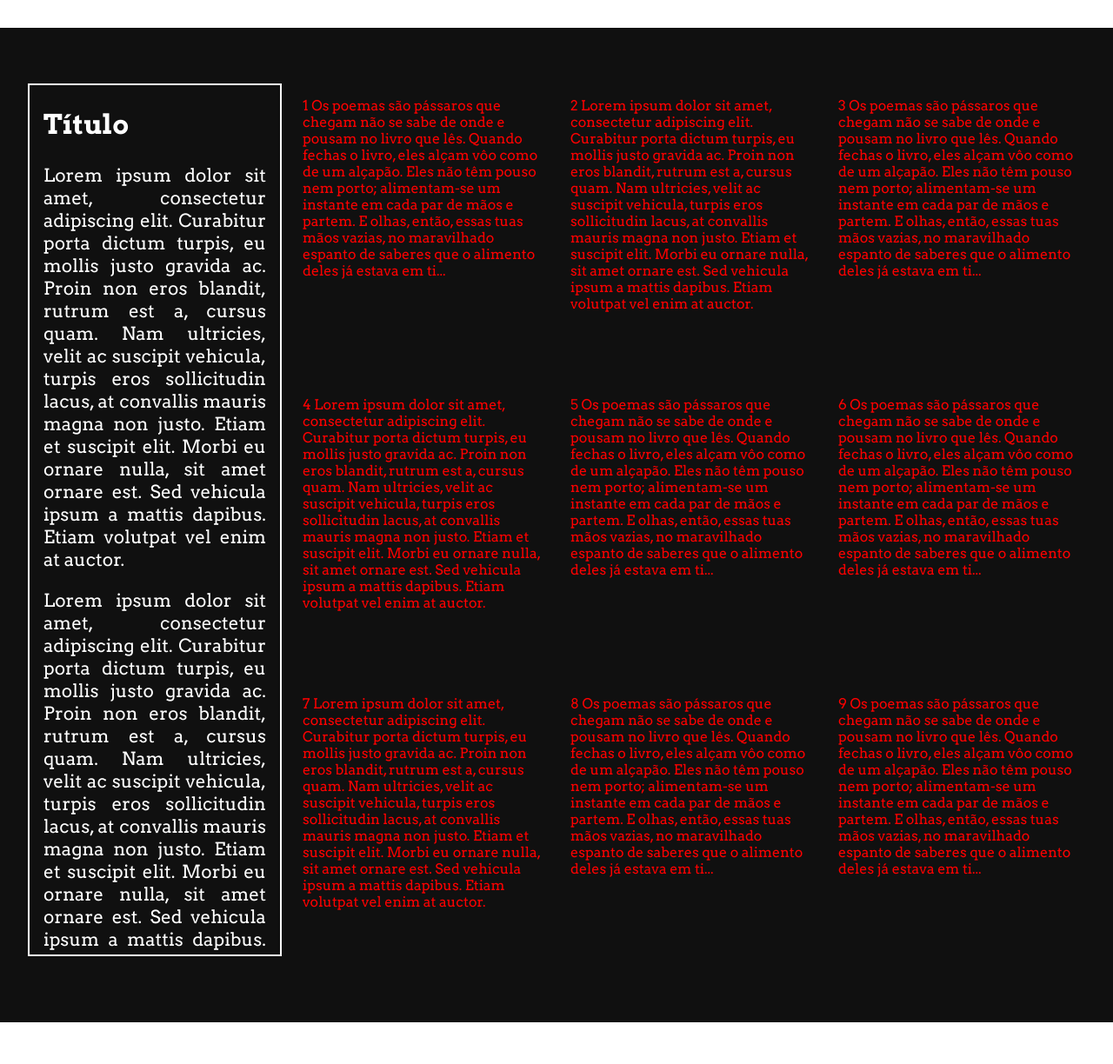
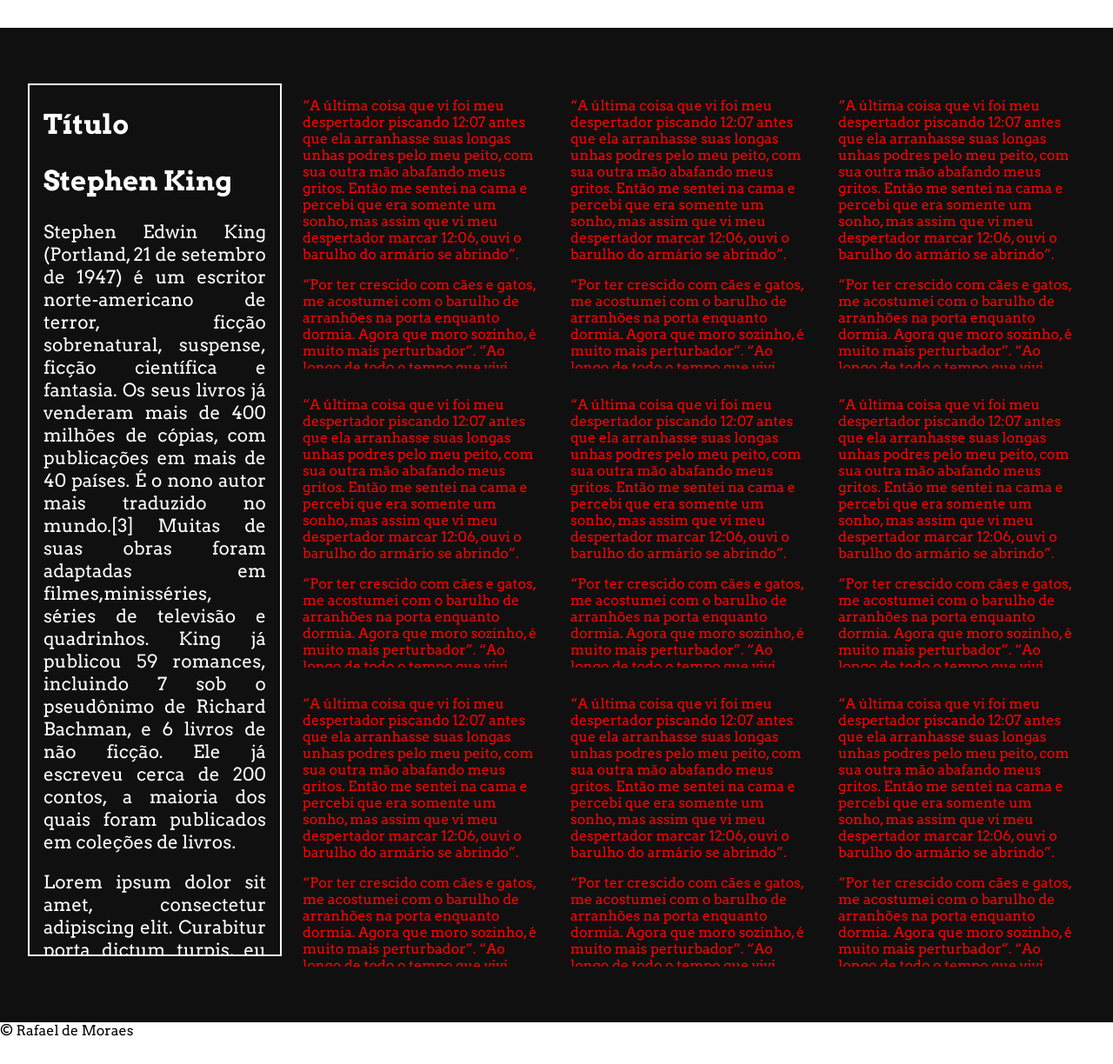
Before and after one commit to rafamoraes89/site, a plain HTML site: page index.html in a window 1280 px wide. Shown: the part 1088-2312 px from the top of the page at 87% size. Drawn offline with Linux system fonts and the light colour scheme.

Commit message:
Update index.html

```diff
--- a/index.html
+++ b/index.html
@@ -13,7 +13,7 @@
     <nav class="topnav">
         <a href="#news">Notícias</a>
         <a href="#contact">Contato</a>
-        <a href="#about">Sobre</a>
+        <a href="article.html">Artigos</a>
         <a class="active" href="#home">Home</a>
     </nav>
 
@@ -22,39 +22,63 @@
             <h1>Título</h1>
             <h3>Título Secundário</h3>
 
-            <p>Lorem ipsum dolor sit amet, consectetur adipiscing
-            elit. Curabitur porta dictum turpis, eu mollis justo gravida
-            ac. Proin non eros blandit, rutrum est a, cursus quam. Nam
-            ultricies, velit ac suscipit vehicula, turpis eros
-            sollicitudin lacus, at convallis mauris magna non justo.
-            Etiam et suscipit elit. Morbi eu ornare nulla, sit amet
-            ornare est. Sed vehicula ipsum a mattis dapibus. Etiam
-            volutpat vel enim at auctor.</p>
-            <p>Aenean pharetra convallis pellentesque. Vestibulum et metus lectus. Nunc consectetur, ipsum in viverra eleifend, erat erat ultricies felis, at ultricies mi massa eu ligula. Suspendisse in justo dapibus metus sollicitudin ultrices id sed nisl.</p>
-            <p>Lorem ipsum dolor sit amet, consectetur adipiscing elit. Curabitur porta dictum turpis, eu mollis justo gravida ac. Proin non eros blandit, rutrum est a, cursus quam. Nam ultricies, velit ac suscipit vehicula, turpis eros sollicitudin lacus, at convallis mauris magna non justo. Etiam et suscipit elit. Morbi eu ornare nulla, sit amet ornare est. Sed vehicula ipsum a mattis dapibus. Etiam volutpat vel enim at auctor.</p>
-            <p>Aenean pharetra convallis pellentesque. Vestibulum et metus lectus. Nunc consectetur, ipsum in viverra eleifend, erat erat ultricies felis, at ultricies mi massa eu ligula. Suspendisse in justo dapibus metus sollicitudin ultrices id sed nisl.</p>
-            <p>Aenean pharetra convallis pellentesque. Vestibulum et metus lectus. Nunc consectetur, ipsum in viverra eleifend, erat erat ultricies felis, at ultricies mi massa eu ligula. Suspendisse in justo dapibus metus sollicitudin ultrices id sed nisl.</p>
-            <p>Lorem ipsum dolor sit amet, consectetur adipiscing elit. Curabitur porta dictum turpis, eu mollis justo gravida ac. Proin non eros blandit, rutrum est a, cursus quam. Nam ultricies, velit ac suscipit vehicula, turpis eros sollicitudin lacus, at convallis mauris magna non justo. Etiam et suscipit elit. Morbi eu ornare nulla, sit amet ornare est. Sed vehicula ipsum a mattis dapibus. Etiam volutpat vel enim at auctor.</p>
-            <p>Aenean pharetra convallis pellentesque. Vestibulum et metus lectus. Nunc consectetur, ipsum in viverra eleifend, erat erat ultricies felis, at ultricies mi massa eu ligula. Suspendisse in justo dapibus metus sollicitudin ultrices id sed nisl.</p>
+           <h1>Parasita</h1>
+            <h3>Melhores filmes 2019 - suspense </h3>
+
+            <p> Desde o primeiro frame, Parasita traça um retrato crítico da realidade sul-coreana,
+                chamando atenção para as desigualdades econômicas que dividem aquele país.
+            </p>
+            <p>
+                Em dois polos opostos, as famílias Kim e Park simbolizam dois modos de vida totalmente
+                distintos: uns vivem abaixo do limiar da pobreza e os outros são milionários. Isso se torna
+                visível nas dinâmicas, nos problemas e nos universos mentais dos núcleos familiares.
+            </p>
+            <p>
+                Os Kim trabalham todos juntos e vão inventando vários jeitos de sobreviver em família. Os
+                filhos precisam contribuir para o sustento de todos e são incluídos nos golpes, sendo essenciais
+                no decorrer da narrativa.
+            </p>
+            <p>
+                Por outro lado, os Park parecem menos unidos, com um pai que passa muito tempo fora e uma mãe que
+                vive preocupada com tudo. Os filhos vivem numa espécie de redoma, muito protegidos e dedicados aos estudos.
+            </p>
+
+            <p>
+                Enquanto isso, Ki-woo e Ki-jeong precisam lutar pela sobrevivência em todos os momentos.
+                Até para dar o golpe na família Park, os jovens Kim precisam ficar com o celular perto do teto,
+                para roubar a internet da vizinha.
+            </p>
+
+            <p>
+                O destino da família Kim muda de repente, quando o amigo Min-hyuk chega com um presente: uma pedra que é um
+                talismã feito para atrair riqueza. Ele traz também uma oportunidade de trabalho, propondo que Ki-woo se faça
+                passar por professor e o substitua.
+            </p>
+
+            <p>
+                Como foi militar, o jovem sabe falar inglês e a sua irmã falsifica um diploma de uma Universidade conceituada.
+                Assim que é contratado, ele descobre que existe uma vaga de professora de arte e passa o contato da sua irmã,
+                que finge ser outra pessoa, Jennifer.
+            </p>
 
             </article>
     </main>
 
-    <div class="espaco"><h1>Outro Título</h1></div>
+    <div class="espaco"><h1Contos de terror</h1></div>
 
 
     <section id="container2">
         <div class="caixa1">
             <h2>Título</h2>
+                 <h2>Stephen King</h2>
                 <p>
-                    Lorem ipsum dolor sit amet, consectetur adipiscing
-                    elit. Curabitur porta dictum turpis, eu mollis justo gravida
-                    ac. Proin non eros blandit, rutrum est a, cursus quam. Nam
-                    ultricies, velit ac suscipit vehicula, turpis eros
-                    sollicitudin lacus, at convallis mauris magna non justo.
-                    Etiam et suscipit elit. Morbi eu ornare nulla, sit amet
-                    ornare est. Sed vehicula ipsum a mattis dapibus. Etiam
-                    volutpat vel enim at auctor.
+                    Stephen Edwin King (Portland, 21 de setembro de 1947) é um escritor norte-americano de terror,
+                    ficção sobrenatural, suspense, ficção científica e fantasia. Os seus livros já venderam mais de
+                    400 milhões de cópias, com publicações em mais de 40 países. É o nono autor mais traduzido no
+                    mundo.[3] Muitas de suas obras foram adaptadas em filmes,minisséries, séries de
+                    televisão e quadrinhos. King já publicou 59 romances, incluindo 7 sob o pseudônimo de
+                    Richard Bachman, e 6 livros de não ficção. Ele já escreveu cerca de 200
+                    contos, a maioria dos quais foram publicados em coleções de livros.
                 </p>
                 <p>Lorem ipsum dolor sit amet, consectetur adipiscing
                     elit. Curabitur porta dictum turpis, eu mollis justo gravida
@@ -65,144 +89,148 @@
                     ornare est. Sed vehicula ipsum a mattis dapibus. Etiam
                     volutpat vel enim at auctor.
                 </p>
-                <span class="span-bg">Photo by
-                    <a href="https://unsplash.com/@frostroomhead?utm_source=unsplash&amp;utm_medium=referral&amp;utm_content=creditCopyText">Rodion Kutsaev</a>
-                     on <a href="https://unsplash.com/s/photos/plants?utm_source=unsplash&amp;utm_medium=referral&amp;utm_content=creditCopyText">Unsplash</a>
-                </span>
         </div>
 
             <div class="caixa caixa2">
-                <p> 1 Os poemas são pássaros que chegam
-                    não se sabe de onde e pousam
-                    no livro que lês.
-                    Quando fechas o livro, eles alçam vôo
-                    como de um alçapão.
-                    Eles não têm pouso
-                    nem porto;
-                    alimentam-se um instante em cada
-                    par de mãos e partem.
-                    E olhas, então, essas tuas mãos vazias,
-                    no maravilhado espanto de saberes
-                    que o alimento deles já estava em ti...
+                <p> “A última coisa que vi foi meu despertador piscando 12:07 antes que ela arranhasse
+                    suas longas unhas podres pelo meu peito, com sua outra mão abafando meus gritos. Então
+                    me sentei na cama e percebi que era somente um sonho, mas assim que vi meu despertador
+                    marcar 12:06, ouvi o barulho do armário se abrindo”.
+                </p>
+                <p>
+                     “Por ter crescido com cães e gatos, me acostumei com o barulho de arranhões na
+                    porta enquanto dormia. Agora que moro sozinho, é muito mais perturbador”.
+                    “Ao longo de todo o tempo que vivi sozinho nessa casa, juro por deus que fechei
+                    mais portas do que abri”.
+                </p>
+                <p>“Ela perguntou por quê eu estava respirando tão forte. Eu não estava”.
+                    “Minha mulher me acordou na noite passada para me dizer que alguém havia entrado na casa.
+                    Ela foi assassinada por um invasor dois anos atrás”.
+                    “Eu despertei com o som de uma voz ninando meu filho recém nascido pela babá eletrônica.
+                    Enquanto mudava de posição para voltar a dormir, meu braço encostou na minha mulher,
+                    dormindo ao meu lado”.
                 </p>
             </div>
 
             <div class="caixa caixa3">
-                <p> 2 Lorem ipsum dolor sit amet, consectetur adipiscing
-                    elit. Curabitur porta dictum turpis, eu mollis justo gravida
-                    ac. Proin non eros blandit, rutrum est a, cursus quam. Nam
-                    ultricies, velit ac suscipit vehicula, turpis eros
-                    sollicitudin lacus, at convallis mauris magna non justo.
-                    Etiam et suscipit elit. Morbi eu ornare nulla, sit amet
-                    ornare est. Sed vehicula ipsum a mattis dapibus. Etiam
-                    volutpat vel enim at auctor.
+                <p> “A última coisa que vi foi meu despertador piscando 12:07 antes que ela arranhasse
+                    suas longas unhas podres pelo meu peito, com sua outra mão abafando meus gritos. Então
+                    me sentei na cama e percebi que era somente um sonho, mas assim que vi meu despertador
+                    marcar 12:06, ouvi o barulho do armário se abrindo”.
+                </p>
+                <p>
+                     “Por ter crescido com cães e gatos, me acostumei com o barulho de arranhões na
+                    porta enquanto dormia. Agora que moro sozinho, é muito mais perturbador”.
+                    “Ao longo de todo o tempo que vivi sozinho nessa casa, juro por deus que fechei
+                    mais portas do que abri”.
                 </p>
             </div>
 
             <div class="caixa caixa4">
-                <p> 3 Os poemas são pássaros que chegam
-                    não se sabe de onde e pousam
-                    no livro que lês.
-                    Quando fechas o livro, eles alçam vôo
-                    como de um alçapão.
-                    Eles não têm pouso
-                    nem porto;
-                    alimentam-se um instante em cada
-                    par de mãos e partem.
-                    E olhas, então, essas tuas mãos vazias,
-                    no maravilhado espanto de saberes
-                    que o alimento deles já estava em ti...
+                <p> “A última coisa que vi foi meu despertador piscando 12:07 antes que ela arranhasse
+                    suas longas unhas podres pelo meu peito, com sua outra mão abafando meus gritos. Então
+                    me sentei na cama e percebi que era somente um sonho, mas assim que vi meu despertador
+                    marcar 12:06, ouvi o barulho do armário se abrindo”.
+                </p>
+                <p>
+                     “Por ter crescido com cães e gatos, me acostumei com o barulho de arranhões na
+                    porta enquanto dormia. Agora que moro sozinho, é muito mais perturbador”.
+                    “Ao longo de todo o tempo que vivi sozinho nessa casa, juro por deus que fechei
+                    mais portas do que abri”.
                 </p>
             </div>
 
             <div class="caixa caixa5">
-                <p> 4 Lorem ipsum dolor sit amet, consectetur adipiscing
-                    elit. Curabitur porta dictum turpis, eu mollis justo gravida
-                    ac. Proin non eros blandit, rutrum est a, cursus quam. Nam
-                    ultricies, velit ac suscipit vehicula, turpis eros
-                    sollicitudin lacus, at convallis mauris magna non justo.
-                    Etiam et suscipit elit. Morbi eu ornare nulla, sit amet
-                    ornare est. Sed vehicula ipsum a mattis dapibus. Etiam
-                    volutpat vel enim at auctor.
+                <p> “A última coisa que vi foi meu despertador piscando 12:07 antes que ela arranhasse
+                    suas longas unhas podres pelo meu peito, com sua outra mão abafando meus gritos. Então
+                    me sentei na cama e percebi que era somente um sonho, mas assim que vi meu despertador
+                    marcar 12:06, ouvi o barulho do armário se abrindo”.
+                </p>
+                <p>
+                     “Por ter crescido com cães e gatos, me acostumei com o barulho de arranhões na
+                    porta enquanto dormia. Agora que moro sozinho, é muito mais perturbador”.
+                    “Ao longo de todo o tempo que vivi sozinho nessa casa, juro por deus que fechei
+                    mais portas do que abri”.
                 </p>
             </div>
 
             <div class="caixa caixa6">
-                <p> 5 Os poemas são pássaros que chegam
-                    não se sabe de onde e pousam
-                    no livro que lês.
-                    Quando fechas o livro, eles alçam vôo
-                    como de um alçapão.
-                    Eles não têm pouso
-                    nem porto;
-                    alimentam-se um instante em cada
-                    par de mãos e partem.
-                    E olhas, então, essas tuas mãos vazias,
-                    no maravilhado espanto de saberes
-                    que o alimento deles já estava em ti...
+                <p> “A última coisa que vi foi meu despertador piscando 12:07 antes que ela arranhasse
+                    suas longas unhas podres pelo meu peito, com sua outra mão abafando meus gritos. Então
+                    me sentei na cama e percebi que era somente um sonho, mas assim que vi meu despertador
+                    marcar 12:06, ouvi o barulho do armário se abrindo”.
+                </p>
+                <p>
+                     “Por ter crescido com cães e gatos, me acostumei com o barulho de arranhões na
+                    porta enquanto dormia. Agora que moro sozinho, é muito mais perturbador”.
+                    “Ao longo de todo o tempo que vivi sozinho nessa casa, juro por deus que fechei
+                    mais portas do que abri”.
                 </p>
             </div>
 
             <div class="caixa caixa7">
-                <p> 6 Os poemas são pássaros que chegam
-                    não se sabe de onde e pousam
-                    no livro que lês.
-                    Quando fechas o livro, eles alçam vôo
-                    como de um alçapão.
-                    Eles não têm pouso
-                    nem porto;
-                    alimentam-se um instante em cada
-                    par de mãos e partem.
-                    E olhas, então, essas tuas mãos vazias,
-                    no maravilhado espanto de saberes
-                    que o alimento deles já estava em ti...
+                <p> “A última coisa que vi foi meu despertador piscando 12:07 antes que ela arranhasse
+                    suas longas unhas podres pelo meu peito, com sua outra mão abafando meus gritos. Então
+                    me sentei na cama e percebi que era somente um sonho, mas assim que vi meu despertador
+                    marcar 12:06, ouvi o barulho do armário se abrindo”.
+                </p>
+                <p>
+                     “Por ter crescido com cães e gatos, me acostumei com o barulho de arranhões na
+                    porta enquanto dormia. Agora que moro sozinho, é muito mais perturbador”.
+                    “Ao longo de todo o tempo que vivi sozinho nessa casa, juro por deus que fechei
+                    mais portas do que abri”.
                 </p>
             </div>
 
             <div class="caixa caixa8">
-                <p> 7 Lorem ipsum dolor sit amet, consectetur adipiscing
-                    elit. Curabitur porta dictum turpis, eu mollis justo gravida
-                    ac. Proin non eros blandit, rutrum est a, cursus quam. Nam
-                    ultricies, velit ac suscipit vehicula, turpis eros
-                    sollicitudin lacus, at convallis mauris magna non justo.
-                    Etiam et suscipit elit. Morbi eu ornare nulla, sit amet
-                    ornare est. Sed vehicula ipsum a mattis dapibus. Etiam
-                    volutpat vel enim at auctor.
+                <p> “A última coisa que vi foi meu despertador piscando 12:07 antes que ela arranhasse
+                    suas longas unhas podres pelo meu peito, com sua outra mão abafando meus gritos. Então
+                    me sentei na cama e percebi que era somente um sonho, mas assim que vi meu despertador
+                    marcar 12:06, ouvi o barulho do armário se abrindo”.
+                </p>
+                <p>
+                     “Por ter crescido com cães e gatos, me acostumei com o barulho de arranhões na
+                    porta enquanto dormia. Agora que moro sozinho, é muito mais perturbador”.
+                    “Ao longo de todo o tempo que vivi sozinho nessa casa, juro por deus que fechei
+                    mais portas do que abri”.
                 </p>
             </div>
 
             <div class="caixa caixa9">
-                <p> 8 Os poemas são pássaros que chegam
-                    não se sabe de onde e pousam
-                    no livro que lês.
-                    Quando fechas o livro, eles alçam vôo
-                    como de um alçapão.
-                    Eles não têm pouso
-                    nem porto;
-                    alimentam-se um instante em cada
-                    par de mãos e partem.
-                    E olhas, então, essas tuas mãos vazias,
-                    no maravilhado espanto de saberes
-                    que o alimento deles já estava em ti...
+                <p> “A última coisa que vi foi meu despertador piscando 12:07 antes que ela arranhasse
+                    suas longas unhas podres pelo meu peito, com sua outra mão abafando meus gritos. Então
+                    me sentei na cama e percebi que era somente um sonho, mas assim que vi meu despertador
+                    marcar 12:06, ouvi o barulho do armário se abrindo”.
+                </p>
+                <p>
+                     “Por ter crescido com cães e gatos, me acostumei com o barulho de arranhões na
+                    porta enquanto dormia. Agora que moro sozinho, é muito mais perturbador”.
+                    “Ao longo de todo o tempo que vivi sozinho nessa casa, juro por deus que fechei
+                    mais portas do que abri”.
                 </p>
             </div>
 
             <div class="caixa caixa10">
-                <p> 9 Os poemas são pássaros que chegam
-                    não se sabe de onde e pousam
-                    no livro que lês.
-                    Quando fechas o livro, eles alçam vôo
-                    como de um alçapão.
-                    Eles não têm pouso
-                    nem porto;
-                    alimentam-se um instante em cada
-                    par de mãos e partem.
-                    E olhas, então, essas tuas mãos vazias,
-                    no maravilhado espanto de saberes
-                    que o alimento deles já estava em ti...
+                <p> “A última coisa que vi foi meu despertador piscando 12:07 antes que ela arranhasse
+                    suas longas unhas podres pelo meu peito, com sua outra mão abafando meus gritos. Então
+                    me sentei na cama e percebi que era somente um sonho, mas assim que vi meu despertador
+                    marcar 12:06, ouvi o barulho do armário se abrindo”.
+                </p>
+                <p>
+                     “Por ter crescido com cães e gatos, me acostumei com o barulho de arranhões na
+                    porta enquanto dormia. Agora que moro sozinho, é muito mais perturbador”.
+                    “Ao longo de todo o tempo que vivi sozinho nessa casa, juro por deus que fechei
+                    mais portas do que abri”.
+                </p>
+                <p>“Ela perguntou por quê eu estava respirando tão forte. Eu não estava”.
+                    “Minha mulher me acordou na noite passada para me dizer que alguém havia entrado na casa.
+                    Ela foi assassinada por um invasor dois anos atrás”.
+                    “Eu despertei com o som de uma voz ninando meu filho recém nascido pela babá eletrônica.
+                    Enquanto mudava de posição para voltar a dormir, meu braço encostou na minha mulher,
+                    dormindo ao meu lado”.
                 </p>
             </div>
         </section>
-    <footer></footer>
+    <footer>&copy Rafael de Moraes</footer>
 </body>
 </html>
```
